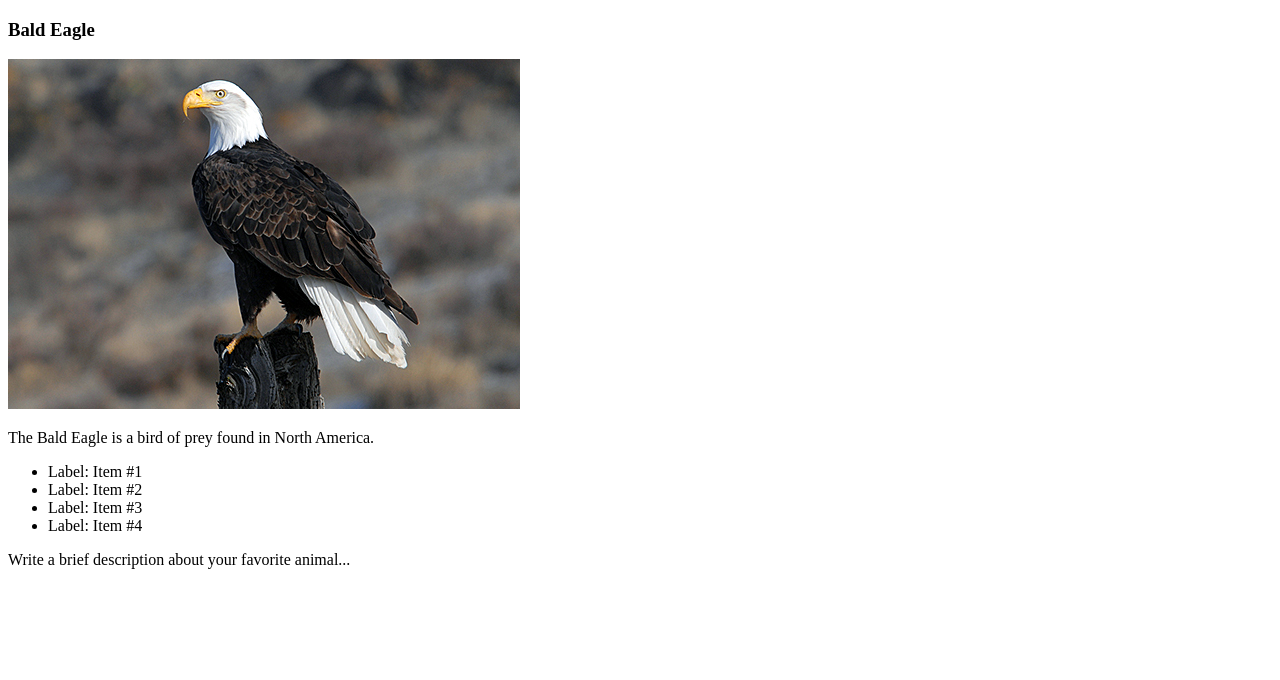
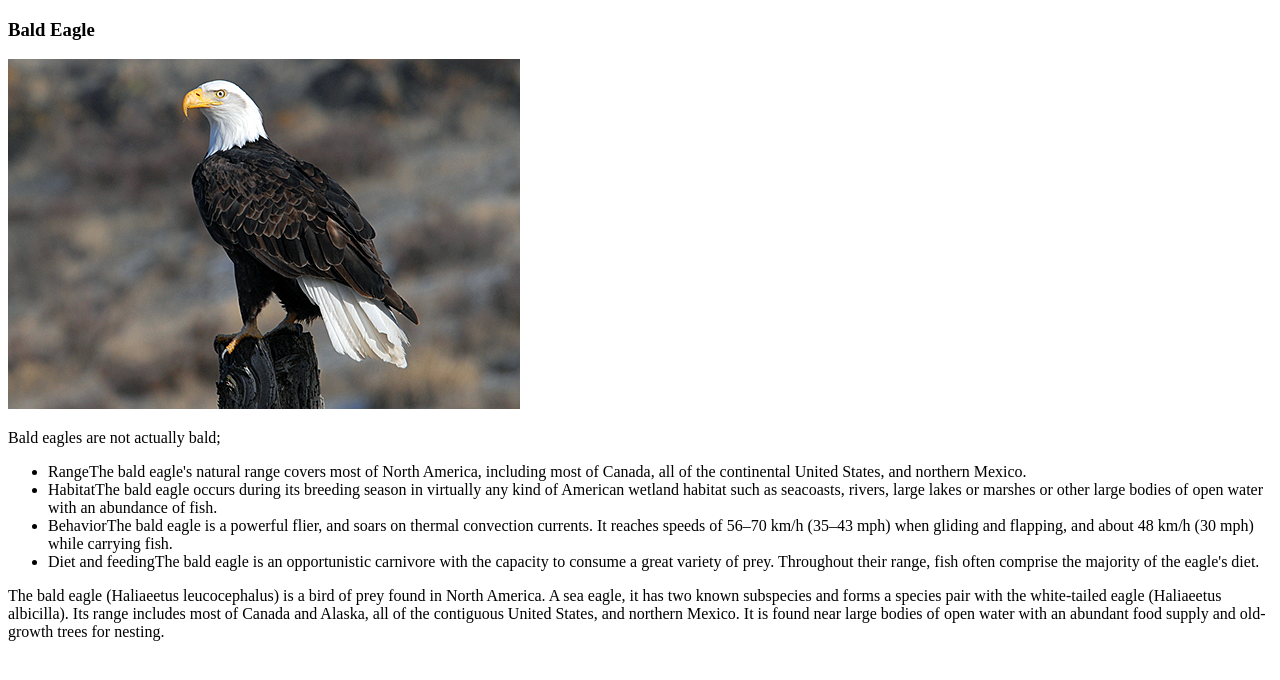
Before and after one commit to jaroot32/animal-trading-card, a plain HTML site: page index.html in a window 1280 px wide. Drawn offline with Linux system fonts and the light colour scheme.

Commit message:
changed card to index

```diff
--- a/index.html
+++ b/index.html
@@ -13,24 +13,24 @@
 		<img src="bald-eagle.jpg" alt="bald-eagle" class="card__image">
 		<div class="card__information">
 			<!-- your favorite animal's interesting fact goes here -->
-			<p class="card__fact">The Bald Eagle is a bird of prey found in North America.</p>
+			<p class="card__fact">Bald eagles are not actually bald;</p>
 			<ul class="card__list">
 				<!-- your favorite animal's list items go here -->
 				<li class="item">
-					<span class="label">Label</span>: Item #1
+					<span class="label">Range</span>The bald eagle's natural range covers most of North America, including most of Canada, all of the continental United States, and northern Mexico.
 				</li>
 				<li class="item">
-					<span class="label">Label</span>: Item #2
+					<span class="label">Habitat</span>The bald eagle occurs during its breeding season in virtually any kind of American wetland habitat such as seacoasts, rivers, large lakes or marshes or other large bodies of open water with an abundance of fish.
 				</li>
 				<li class="item">
-					<span class="label">Label</span>: Item #3
+					<span class="label">Behavior</span>The bald eagle is a powerful flier, and soars on thermal convection currents. It reaches speeds of 56–70 km/h (35–43 mph) when gliding and flapping, and about 48 km/h (30 mph) while carrying fish.
 				</li>
 				<li class="item">
-					<span class="label">Label</span>: Item #4
+					<span class="label">Diet and feeding</span>The bald eagle is an opportunistic carnivore with the capacity to consume a great variety of prey. Throughout their range, fish often comprise the majority of the eagle's diet.
 				</li>
 			</ul>
 			<!-- your favorite animal's description goes here -->
-			<p class="card__description">Write a brief description about your favorite animal...</p>
+			<p class="card__description">The bald eagle (Haliaeetus leucocephalus) is a bird of prey found in North America. A sea eagle, it has two known subspecies and forms a species pair with the white-tailed eagle (Haliaeetus albicilla). Its range includes most of Canada and Alaska, all of the contiguous United States, and northern Mexico. It is found near large bodies of open water with an abundant food supply and old-growth trees for nesting. </p>
 		</div>
 	</div>
 </body>
```
